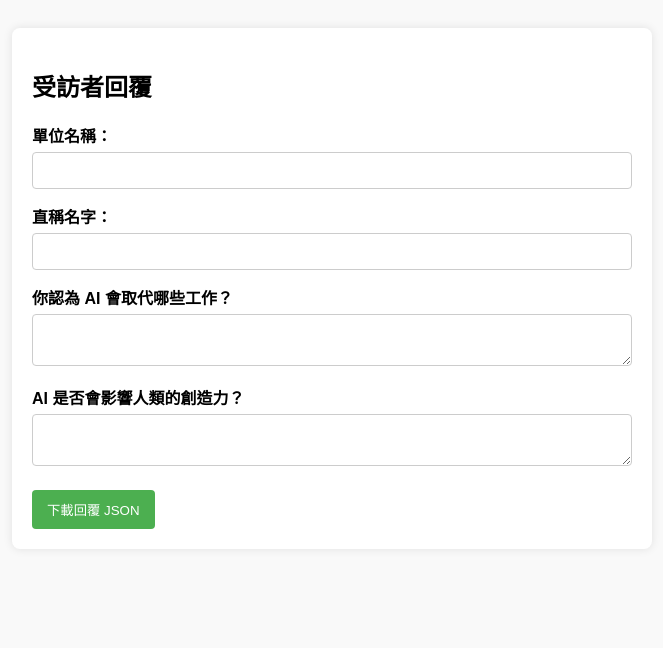
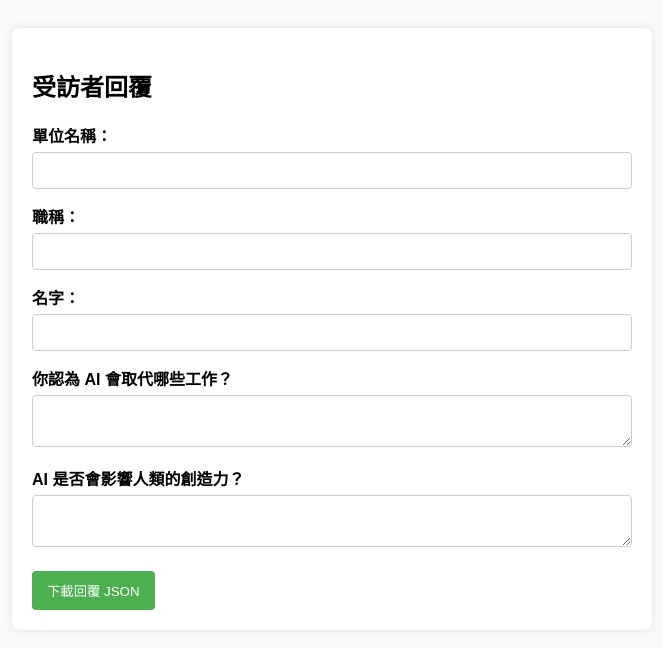
Before and after one commit to laij00287-tech/interview-form, a plain HTML site: page index.html in a window 1280 px wide. Shown: the whole page, without its empty margins (308-971 px from the left). Drawn offline with Linux system fonts and the light colour scheme.

Commit message:
Update index.html

```diff
--- a/index.html
+++ b/index.html
@@ -59,7 +59,10 @@
     <label>單位名稱：</label>
     <input type="text" id="org">
 
-    <label>直稱名字：</label>
+    <label>職稱：</label>
+    <input type="text" id="name">
+
+    <label>名字：</label>
     <input type="text" id="name">
 
     <div id="questions"></div>
```
